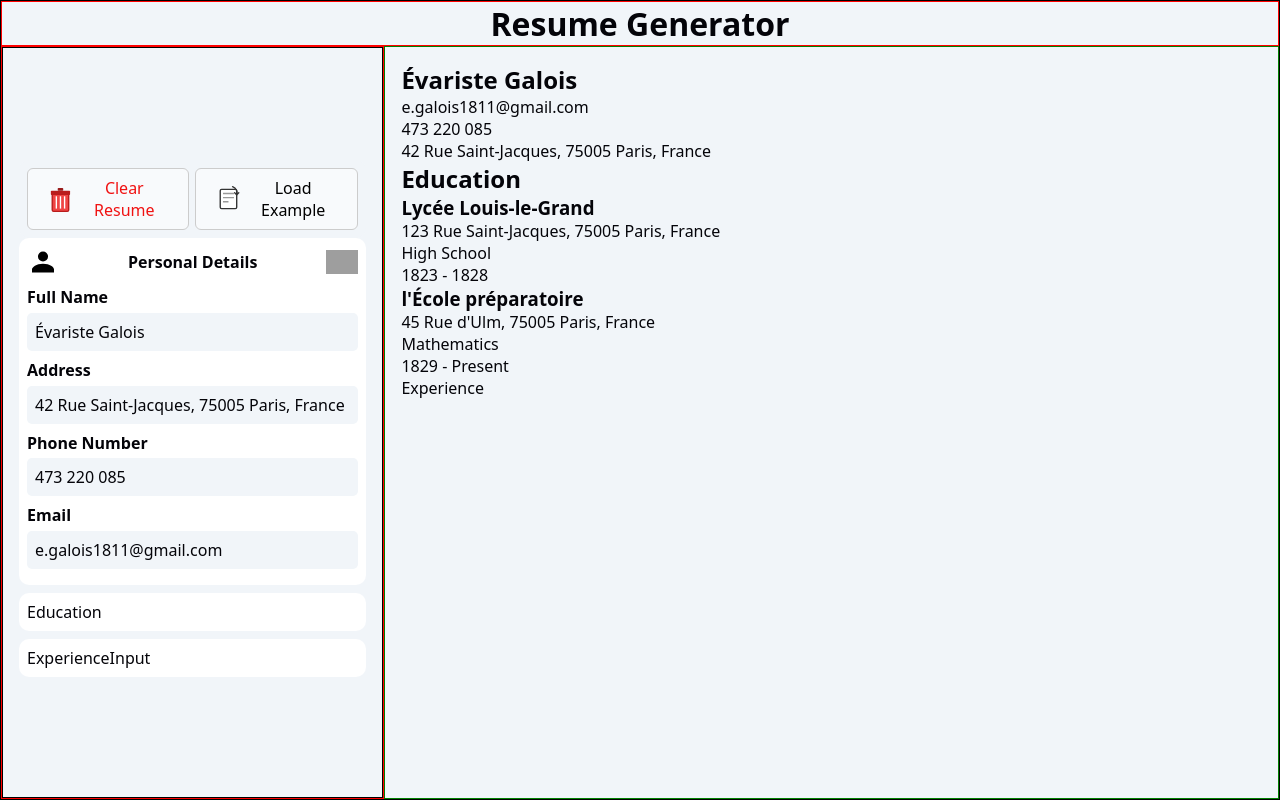
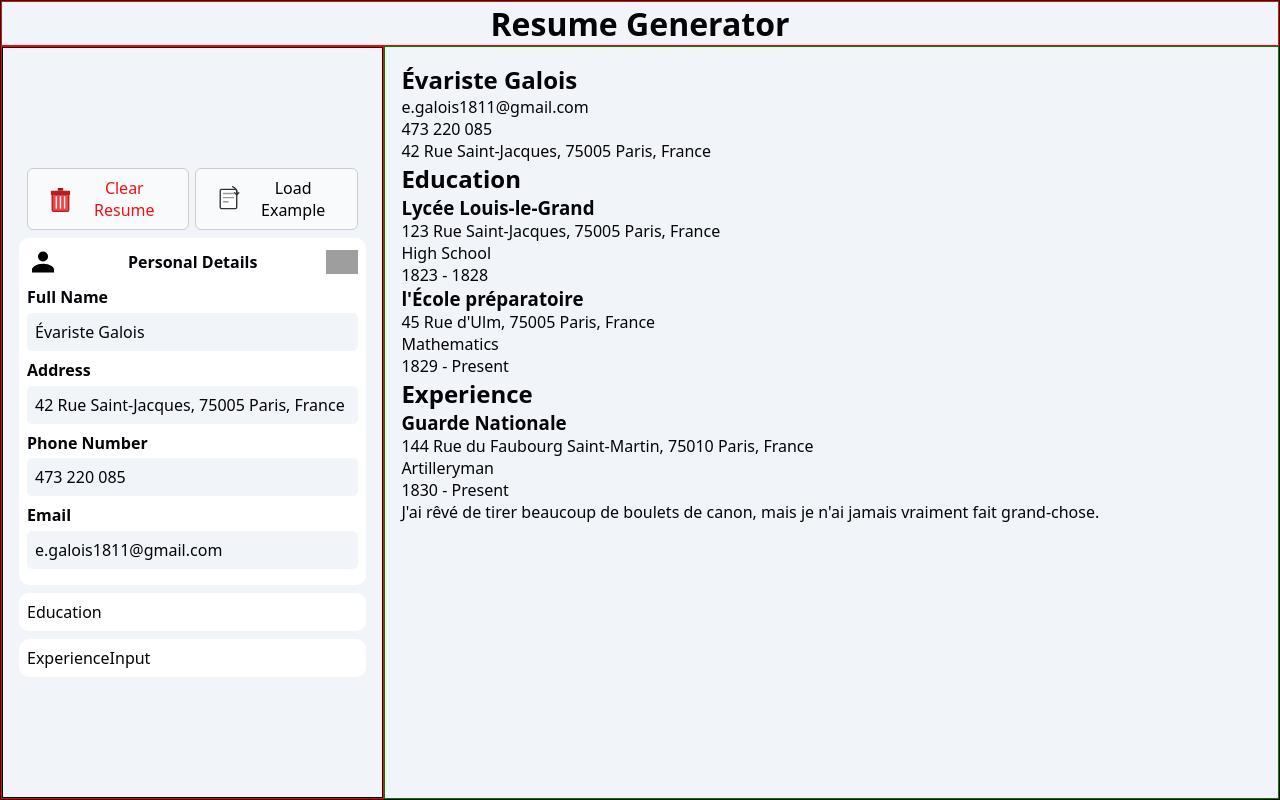
Before and after one commit to implexrr/cv-maker, a React (Vite) app: page / in a window 1280 px wide. Built offline with nearby package versions, Linux system fonts and the light colour scheme; grey boxes are pictures that could not be loaded.

Commit message:
feat(resumePreview): load default experience data

```diff
--- a/src/components/resumePreview/Education.jsx
+++ b/src/components/resumePreview/Education.jsx
@@ -5,17 +5,17 @@ const Education = ({educationData}) => {
     <div id="educationPreview">
       <h2 className="education title">Education</h2>
       <div className="education details container">
-        {educationData.map((eduItem) => {
-          const key = slugify(`${eduItem.institution}-${eduItem.degree}-${eduItem.startDate}-${eduItem.endDate}`);
+        {educationData.map((educationItem) => {
+          const key = slugify(`${educationItem.institution}-${educationItem.degree}-${educationItem.startDate}-${educationItem.endDate}`);
           return (
             <div key={key} className="educationItem">
               <div className="top">
-                <h3 className="institution">{eduItem.institution}</h3>
-                <div className="location">{eduItem.location}</div>
+                <h3 className="institution">{educationItem.institution}</h3>
+                <div className="location">{educationItem.location}</div>
               </div>
               <div className="bottom">
-                <div className="degree">{eduItem.degree}</div>
-                <div className="date">{eduItem.startDate} - {eduItem.endDate}</div>
+                <div className="degree">{educationItem.degree}</div>
+                <div className="date">{educationItem.startDate} - {educationItem.endDate}</div>
               </div>
             </div>
           );
--- a/src/components/resumePreview/Experience.jsx
+++ b/src/components/resumePreview/Experience.jsx
@@ -1,6 +1,30 @@
-const Experience = () => {
+import slugify from "../../utils/slugify";
+
+const Experience = ({experienceData}) => {
   return (
-    <div>Experience</div>
+    <div id="experiencePreview">
+      <h2 className="experience title">Experience</h2>
+      <div className="experience details container">
+        {experienceData.map((experienceItem) => {
+          const key = slugify(`${experienceItem.companyName}-${experienceItem.title}-${experienceItem.startDate}-${experienceItem.endDate}`);
+          return (
+            <div key={key} className="experienceItem">
+              <div className="top">
+                <h3 className="companyName">{experienceItem.companyName}</h3>
+                <div className="location">{experienceItem.location}</div>
+              </div>
+              <div className="bottom">
+                <div className="title">{experienceItem.title}</div>
+                <div className="date">{experienceItem.startDate} - {experienceItem.endDate}</div>
+              </div>
+              <div className="description">
+                <p className="title">{experienceItem.description}</p>
+              </div>
+            </div>
+          );
+        })}
+      </div>
+    </div>
   )
 }
 
--- a/src/components/resumePreview/ResumePreview.jsx
+++ b/src/components/resumePreview/ResumePreview.jsx
@@ -8,7 +8,7 @@ const ResumePreview = ({resumeData}) => {
       <div id="resumePreview">
         <PersonalDetails personalDetailsData={resumeData.personalDetails}></PersonalDetails>
         <Education educationData={resumeData.education}></Education>
-        <Experience></Experience>
+        <Experience experienceData={resumeData.experience}></Experience>
       </div>
     </div>
   )
```
